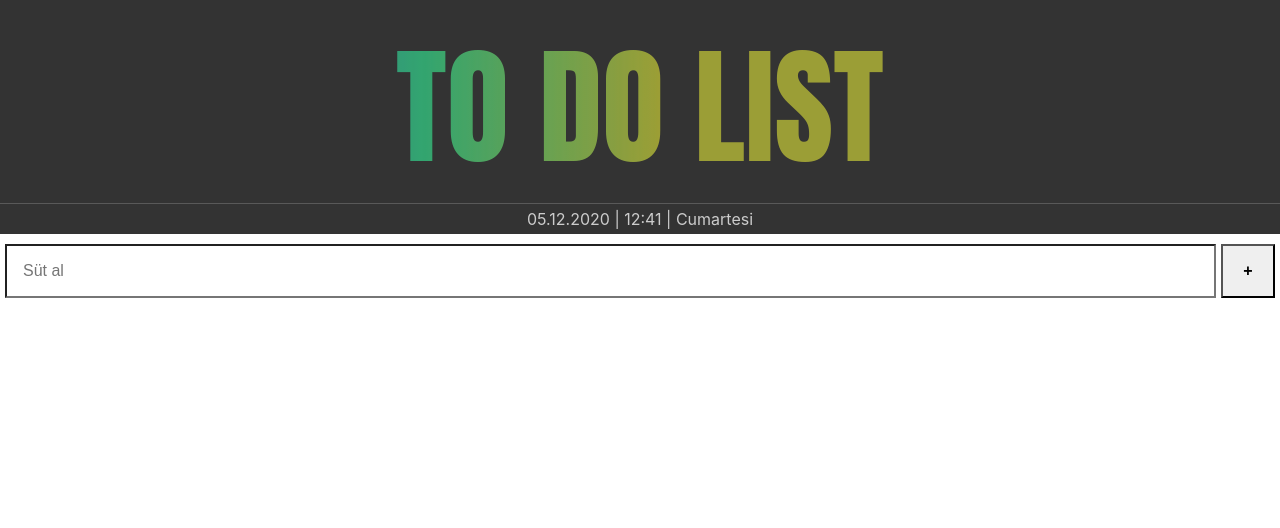
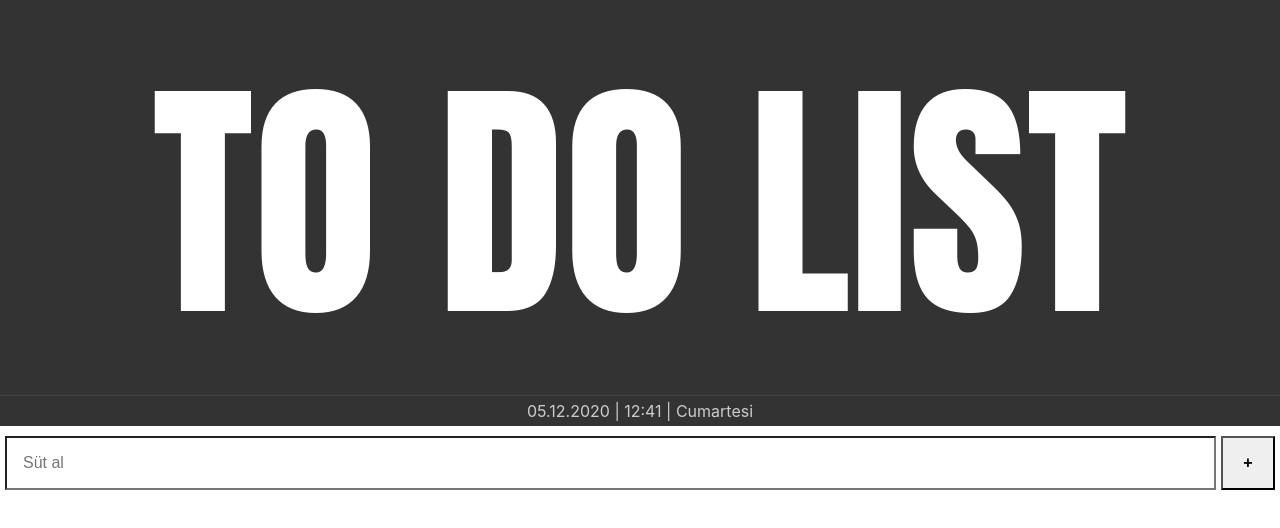
Before and after one commit to aydgn/todo, a React (Create React App) app: page / in a window 1280 px wide. Shown: the top 528 px of the page. Built offline with nearby package versions, Linux system fonts and the light colour scheme.

Commit message:
header title full width

```diff
--- a/src/App.scss
+++ b/src/App.scss
@@ -18,21 +18,8 @@ header {
     border-bottom: 1px solid rgb(66, 66, 66);
 
     font-family: Impact, Haettenschweiler, "Arial Narrow Bold", sans-serif;
-    text-transform: uppercase;
-    font-size: 10vw;
-    background: linear-gradient(
-      90deg,
-      #ff5555 -8.25%,
-      #0000ff 2.57%,
-      #00bf66 33.08%,
-      #b0b305 51.57%
-    );
-    color: #000;
-    mix-blend-mode: exclusion;
-    background-clip: text;
-    text-fill-color: transparent;
-    -webkit-background-clip: text;
-    -webkit-text-fill-color: transparent;
+    font-size: 20vw;
+    font-weight: 900;
   }
   span.zaman {
     display: inline-block;
--- a/src/components/Header.js
+++ b/src/components/Header.js
@@ -3,7 +3,7 @@ import Zaman from "./Zaman";
 const Header = () => {
   return (
     <header>
-      <h1 className="title">To Do list</h1>
+      <h1 className="title">TO DO LIST</h1>
       <div className="header-date">
         <span className="zaman">
           <Zaman />
```
Also changed, not shown: 2 other files (tests, documents, lock files or other folders).
